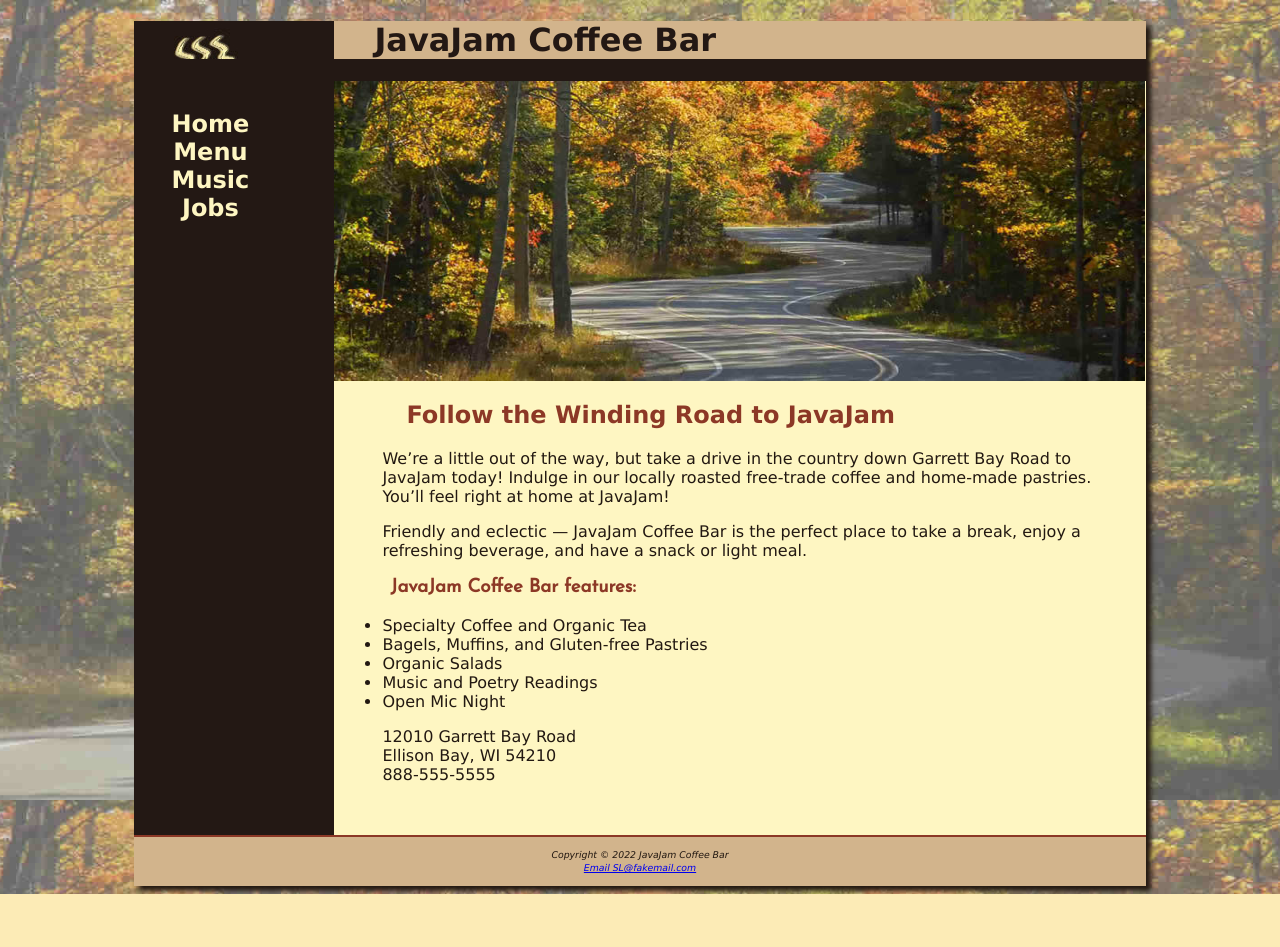
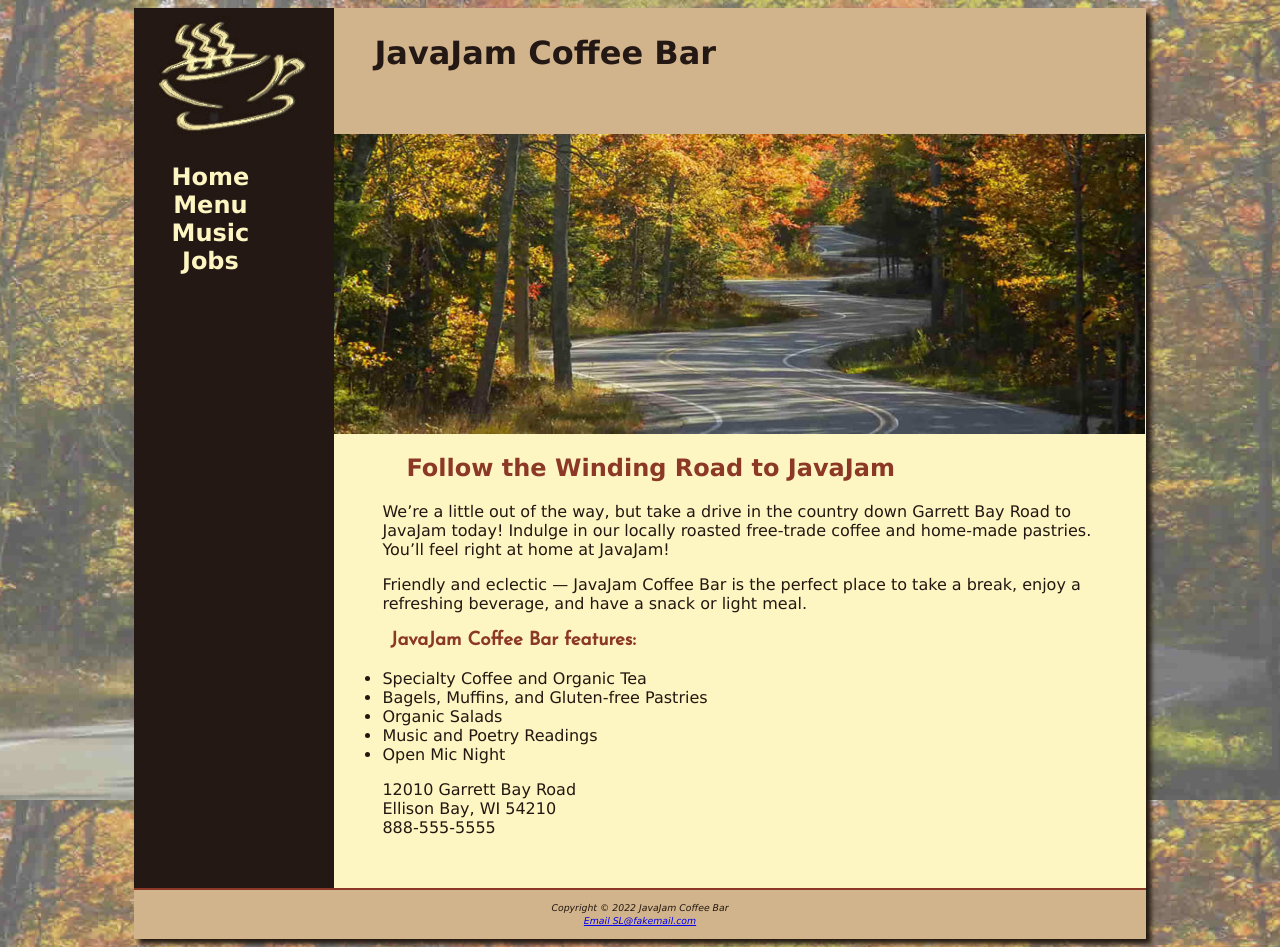
Before and after one commit to SariahLehnig/SariahLehnig.github.io, a plain HTML site: page javajam/index.html in a window 1280 px wide. Before the commit the page ends 894 px from the top, so only its background shows below. Drawn offline with Linux system fonts and the light colour scheme.

Commit message:
to view logo
changed padding to see logo better

```diff
--- a/javajam/styles/javajam.css
+++ b/javajam/styles/javajam.css
@@ -41,6 +41,8 @@ header {
     background-color: #D2B48c;
 	color: #231814;
     padding-left: 240px;
+    padding-top: 5px;
+    padding-bottom: 40px;
     background-image: url('../images/coffeelogo.jpg');
     background-repeat: no-repeat;
 }
```
